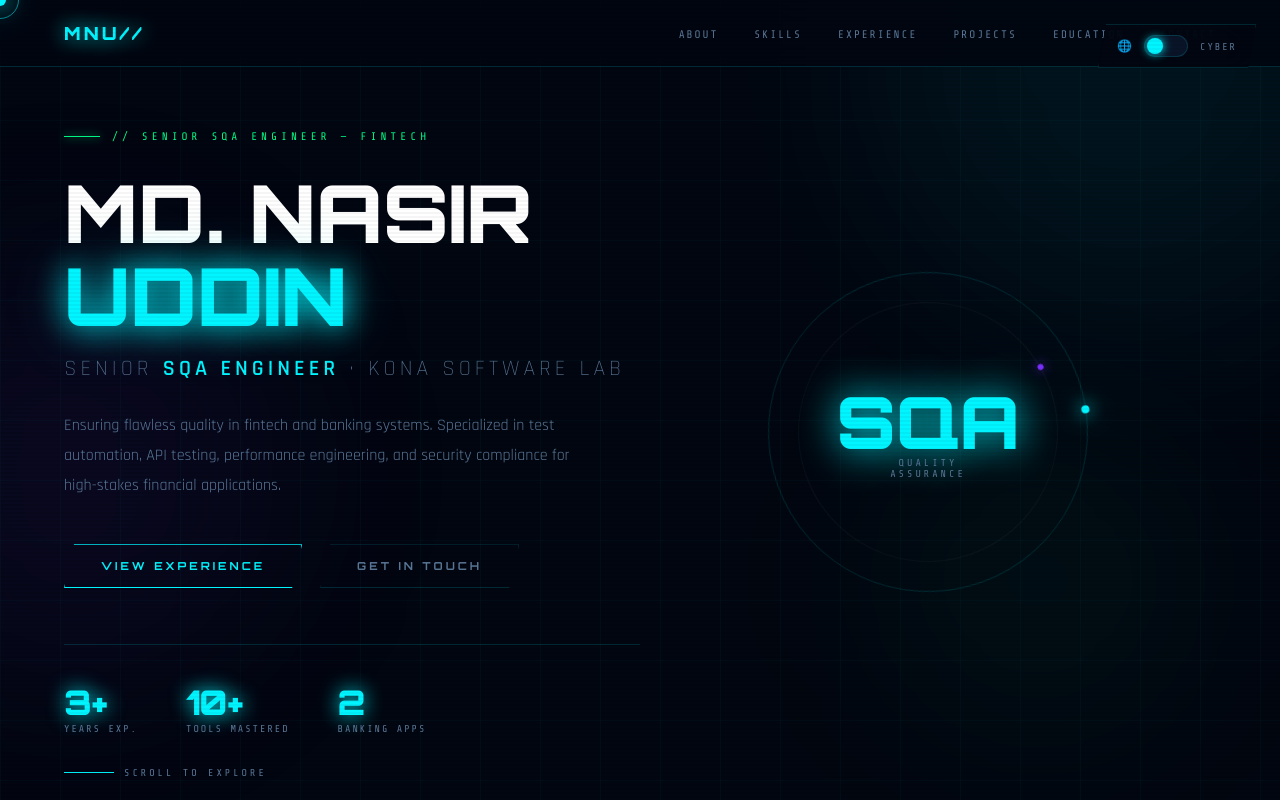
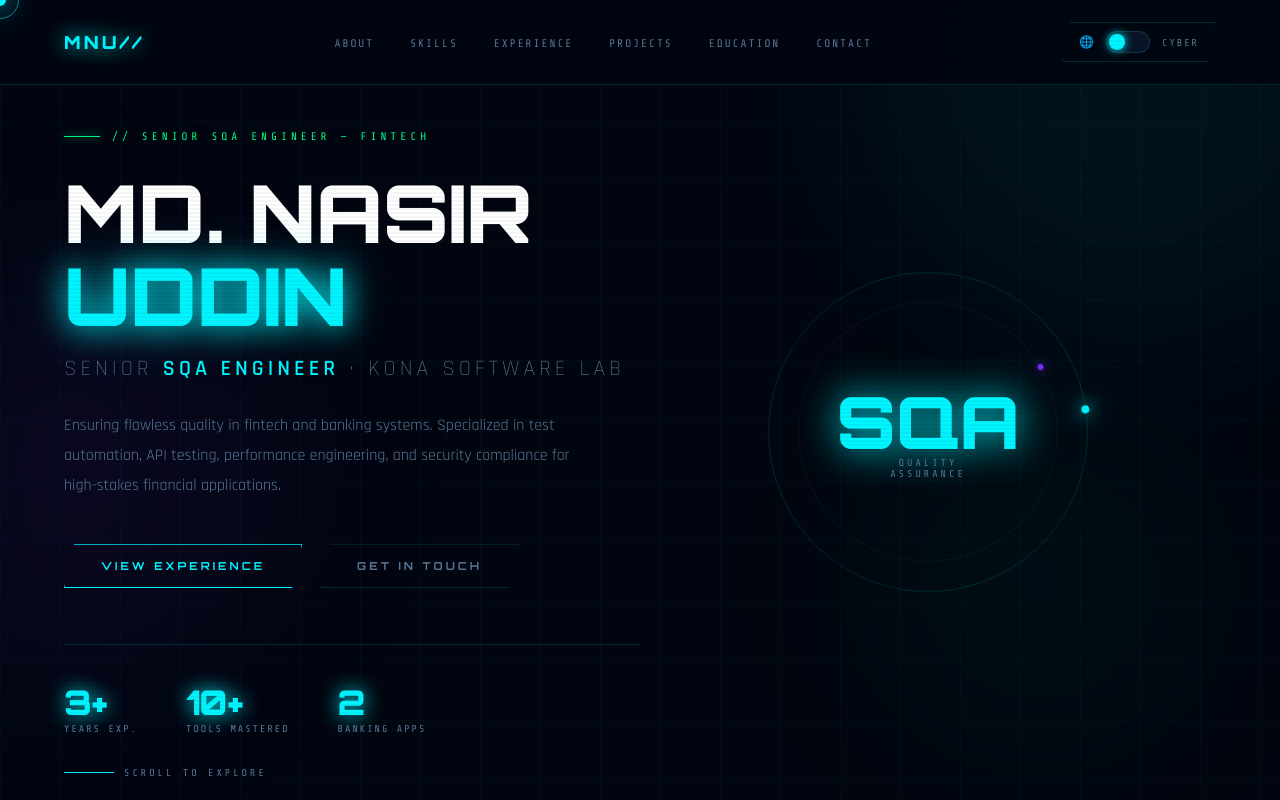
Before and after one commit to NasirSunny50/nasirsunny50.github.io, a plain HTML site: page index.html in a window 1280 px wide. Shown: the top 800 px of the page. Drawn offline with nearby package versions, Linux system fonts and the light colour scheme.

Commit message:
Apply latest portfolio updates.
Commit the newest index.html changes and publish them to main.

Made-with: Cursor

```diff
--- a/index.html
+++ b/index.html
@@ -156,12 +156,10 @@ body::after {
    THEME TOGGLE
    ============================================================ */
 .theme-toggle {
-  position:fixed; top:24px; right:24px; z-index:2000;
   display:flex; align-items:center; gap:12px;
-  background: var(--nav-bg);
+  background: transparent;
   border:1px solid var(--border);
-  padding:10px 18px;
-  backdrop-filter:blur(20px);
+  padding:8px 16px;
   cursor:none;
   transition: all .3s;
   clip-path: polygon(8px 0,100% 0,calc(100% - 8px) 100%,0 100%);
@@ -256,7 +254,7 @@ section { position:relative; z-index:1; }
    HERO
    ============================================================ */
 #hero {
-  min-height:100vh; display:flex; align-items:center;
+  min-height:100vh; display:flex; align-items:center; justify-content:center;
   padding:130px 64px 80px; overflow:hidden;
 }
 .hero-left { max-width:640px; flex:1; }
@@ -657,18 +655,6 @@ footer span { color:var(--accent); }
 <div class="orb orb2"></div>
 <div class="orb orb3"></div>
 
-<!-- ===== THEME TOGGLE ===== -->
-<div class="theme-toggle" id="themeToggle" title="Switch Theme">
-  <div class="toggle-icons">
-    <span id="iconA">🌐</span>
-  </div>
-  <div class="toggle-track">
-    <div class="toggle-thumb"></div>
-  </div>
-  <div class="toggle-label" id="themeLabel">CYBER</div>
-</div>
-
-<!-- ===== NAV ===== -->
 <nav>
   <div class="nav-logo" id="navLogo">MNU//</div>
   <ul class="nav-links">
@@ -679,6 +665,12 @@ footer span { color:var(--accent); }
     <li><a href="#education">Education</a></li>
     <li><a href="#contact">Contact</a></li>
   </ul>
+  <!-- ===== THEME TOGGLE ===== -->
+  <div class="theme-toggle" id="themeToggle" title="Switch Theme">
+    <div class="toggle-icons"><span id="iconA">🌐</span></div>
+    <div class="toggle-track"><div class="toggle-thumb"></div></div>
+    <div class="toggle-label" id="themeLabel">CYBER</div>
+  </div>
 </nav>
 
 <!-- ===== HERO ===== -->
@@ -962,6 +954,8 @@ footer span { color:var(--accent); }
       </div>
     </div>
     <div class="achieve-grid">
+      <div class="achieve-item">Highest Wicket Taker — TigerIT Intra Cricket Tournament, 2024</div>
+      <div class="achieve-item">Regular Attendance Award — Monipur High School & College</div>
       <div class="achieve-item">University Football Cup Award — 2018</div>
       <div class="achieve-item">Multiple Photography & Drawing Prizes</div>
       <div class="achieve-item">Published Magazines: BICCHURON & KOLOTAN</div>
```
